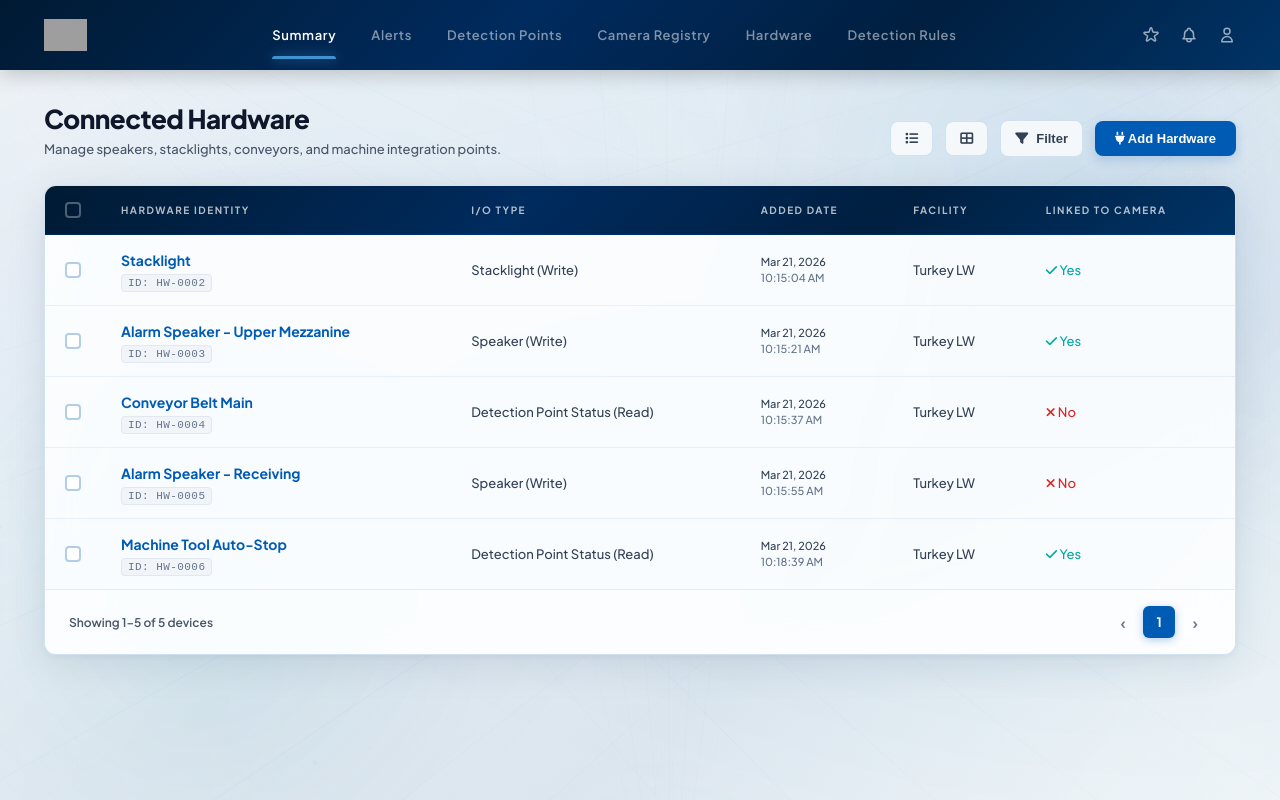
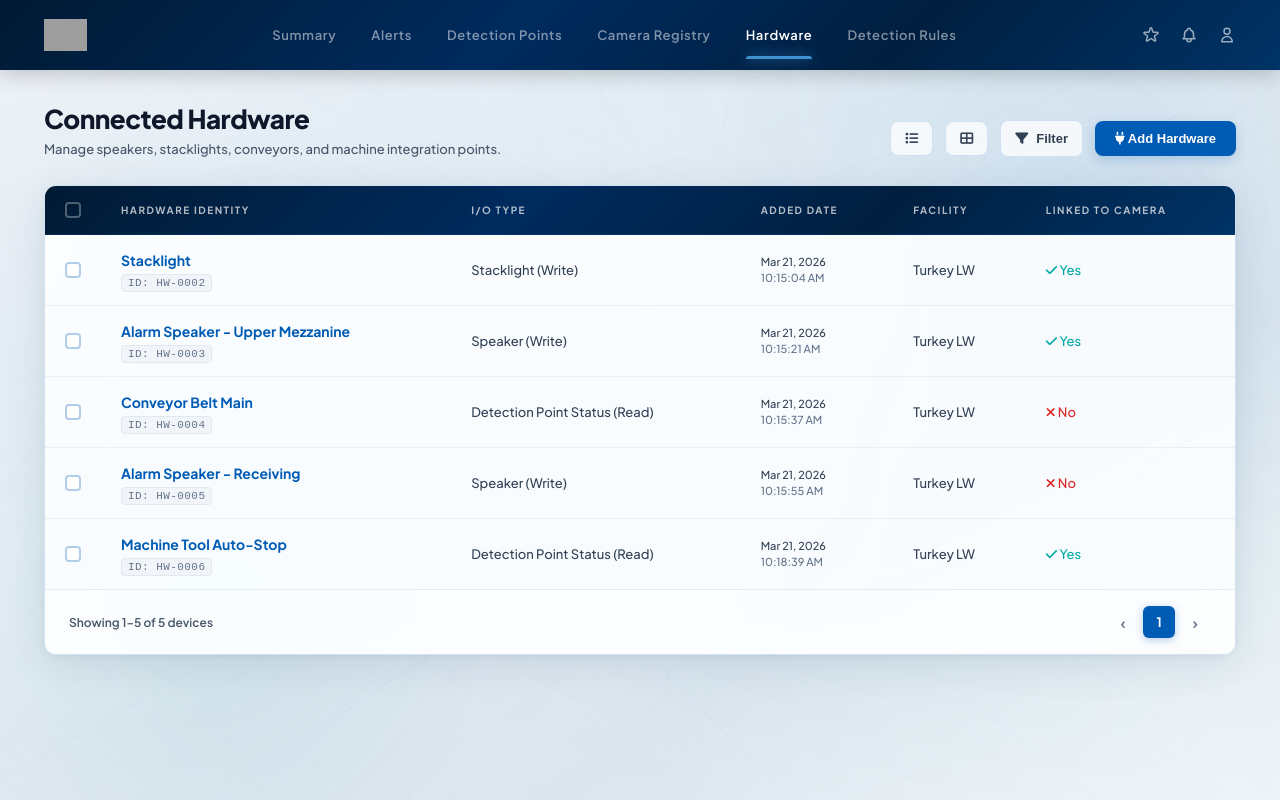
Before and after one commit to raedaldweik/education, a plain HTML site: page hardware.html in a window 1280 px wide. Drawn offline with Linux system fonts and the light colour scheme; grey boxes are pictures that could not be loaded.

Commit message:
Update hardware.html

```diff
--- a/hardware.html
+++ b/hardware.html
@@ -131,11 +131,11 @@ body::after{width:600px;height:600px;bottom:-100px;left:-100px;background:radial
 <nav class="nav">
   <img class="logo-img" src="https://avantustraining.com/wp-content/uploads/2023/02/sas-logo-white-large-1024x420.webp" alt="SAS">
   <div class="nav-tabs">
-     <a href="https://raedaldweik.github.io/education/index.html" class="tab active">Summary</a>
+     <a href="https://raedaldweik.github.io/education/index.html" class="tab">Summary</a>
     <a href="https://raedaldweik.github.io/education/alerts.html" class="tab">Alerts</a>
     <a href="https://raedaldweik.github.io/education/detection.html" class="tab">Detection Points</a>
     <a href="https://raedaldweik.github.io/education/camera.html" class="tab">Camera Registry</a>
-    <a href="https://raedaldweik.github.io/education/hardware.html" class="tab">Hardware</a>
+    <a href="https://raedaldweik.github.io/education/hardware.html" class="tab active">Hardware</a>
     <a href="https://raedaldweik.github.io/education/rules.html" class="tab">Detection Rules</a>
   </div>
   <div class="nav-icons">
```
